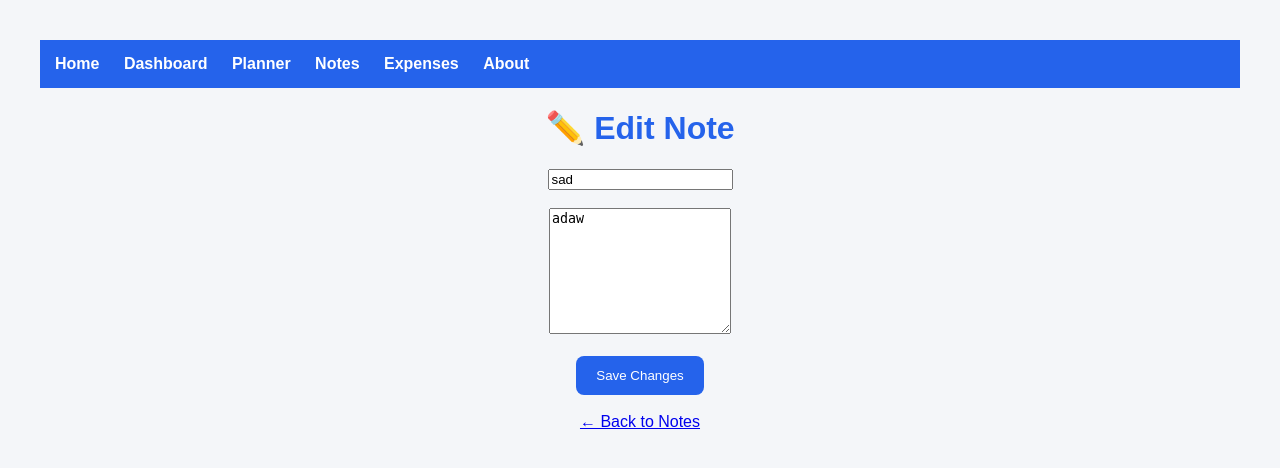
After one commit to Arshinnnn/StudentHub, a Flask app: page /edit_note/2 in a window 1280 px wide. The commit adds this page. Shown: the top 468 px of the page. Run offline with Flask 3, Linux system fonts and the light colour scheme; data comes from the database, SQL or seed files in the repository; both versions use the stored data as it was after the commit.

Commit message:
feat: implement notes CRUD functionality

```diff
--- a/app.py
+++ b/app.py
@@ -1,30 +1,104 @@
-from flask import Flask, render_template
+from flask import Flask, render_template, request, redirect
+import sqlite3
 
 app = Flask(__name__)
+
 
 @app.route("/")
 def home():
     return render_template("index.html")
 
+
 @app.route("/dashboard")
 def dashboard():
     return render_template("dashboard.html")
 
-@app.route("/notes")
+
+@app.route("/notes", methods=["GET", "POST"])
 def notes():
-    return render_template("notes.html")
+    connection = sqlite3.connect("studenthub.db")
+    cursor = connection.cursor()
+
+    if request.method == "POST":
+        title = request.form["title"]
+        content = request.form["content"]
+
+        cursor.execute(
+            "INSERT INTO notes (title, content) VALUES (?, ?)",
+            (title, content)
+        )
+
+        connection.commit()
+
+    cursor.execute("SELECT * FROM notes")
+    notes = cursor.fetchall()
+
+    connection.close()
+
+    return render_template("notes.html", notes=notes)
+
+
+@app.route("/delete_note/<int:note_id>")
+def delete_note(note_id):
+    connection = sqlite3.connect("studenthub.db")
+    cursor = connection.cursor()
+
+    cursor.execute(
+        "DELETE FROM notes WHERE id = ?",
+        (note_id,)
+    )
+
+    connection.commit()
+    connection.close()
+
+    return redirect("/notes")
+
+
+@app.route("/edit_note/<int:note_id>", methods=["GET", "POST"])
+def edit_note(note_id):
+    connection = sqlite3.connect("studenthub.db")
+    cursor = connection.cursor()
+
+    if request.method == "POST":
+        title = request.form["title"]
+        content = request.form["content"]
+
+        cursor.execute(
+            "UPDATE notes SET title = ?, content = ? WHERE id = ?",
+            (title, content, note_id)
+        )
+
+        connection.commit()
+        connection.close()
+
+        return redirect("/notes")
+
+    cursor.execute(
+        "SELECT * FROM notes WHERE id = ?",
+        (note_id,)
+    )
+
+    note = cursor.fetchone()
+
+    connection.close()
+
+    return render_template("edit_note.html", note=note)
+
 
 @app.route("/planner")
 def planner():
     return render_template("planner.html")
 
+
 @app.route("/expenses")
 def expenses():
     return render_template("expenses.html")
+
 
 @app.route("/about")
 def about():
     return render_template("about.html")
 
+
 if __name__ == "__main__":
     app.run(debug=True)
--- /dev/null
+++ b/templates/edit_note.html
@@ -0,0 +1,57 @@
+<!DOCTYPE html>
+<html lang="en">
+
+<head>
+    <meta charset="UTF-8">
+    <title>Edit Note</title>
+
+    <link rel="stylesheet"
+          href="{{ url_for('static', filename='css/style.css') }}">
+</head>
+
+<body>
+
+<nav>
+    <a href="/">Home</a>
+    <a href="/dashboard">Dashboard</a>
+    <a href="/planner">Planner</a>
+    <a href="/notes">Notes</a>
+    <a href="/expenses">Expenses</a>
+    <a href="/about">About</a>
+</nav>
+
+<div class="container">
+
+    <h1>✏️ Edit Note</h1>
+
+    <form method="POST">
+
+        <input
+            type="text"
+            name="title"
+            value="{{ note[1] }}"
+            required
+        >
+
+        <br><br>
+
+        <textarea
+            name="content"
+            rows="8"
+            required
+        >{{ note[2] }}</textarea>
+
+        <br><br>
+
+        <button type="submit">Save Changes</button>
+
+    </form>
+
+    <br>
+
+    <a href="/notes">← Back to Notes</a>
+
+</div>
+
+</body>
+</html>
```
Also changed, not shown: database.py (added, +27 -0 lines), templates/notes.html (+81 -8 lines), studenthub.db (added).
